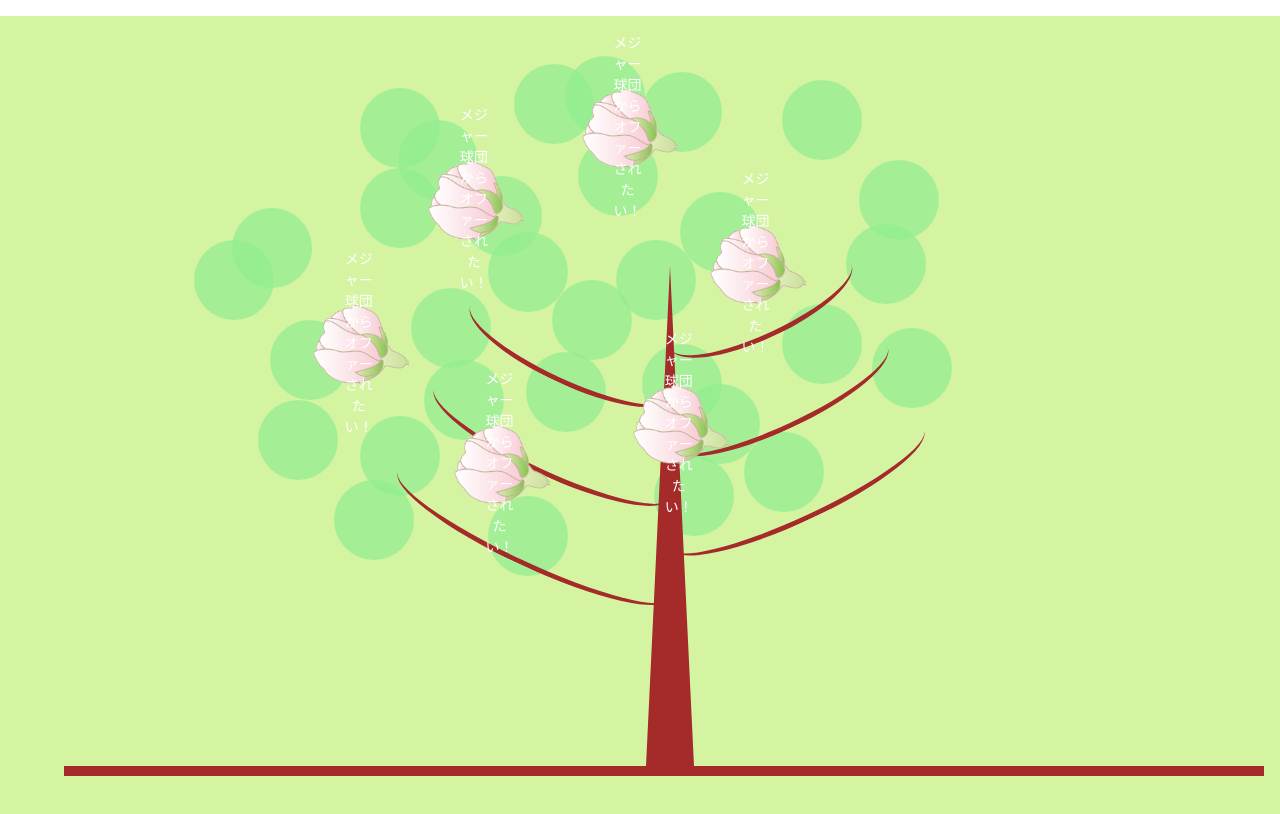
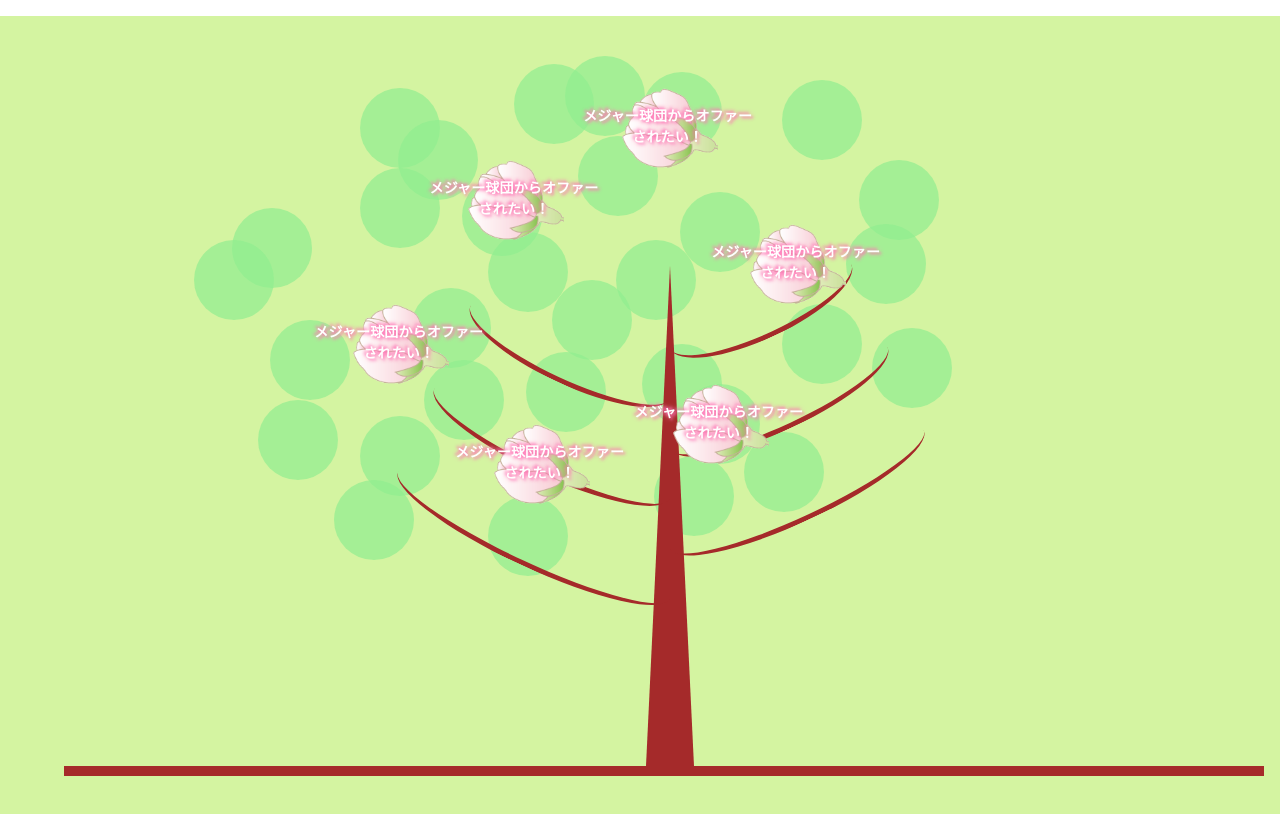
Before and after one commit to PRTIMES-hackathon-2025-winter-team2/frontend, a React (Create React App) app: page /tree in a window 1280 px wide. Built offline with nearby package versions, Linux system fonts and the light colour scheme.

Commit message:
文字色をつける

```diff
--- a/src/components/pages/tree/TreeComponent.tsx
+++ b/src/components/pages/tree/TreeComponent.tsx
@@ -53,7 +53,7 @@ export const TreeComponent = () => {
             position: "absolute",
             top: `calc(${pos.top}vh - ${sakuraVisible[index] ? 40 : 0}px)`,
             left: `calc(${pos.left}vw - ${sakuraVisible[index] ? 40 : 0}px)`,
-            width: sakuraVisible[index] ? "180px" : "100px",
+            width: "180px", // 幅を統一
             height: "auto",
             display: "flex",
             flexDirection: "column",
@@ -69,28 +69,41 @@ export const TreeComponent = () => {
             src={sakuraVisible[index] ? sakura : tubomi}
             alt="sakura or tubomi"
             sx={{
-              width: "100%",
+              width: sakuraVisible[index] ? "180px" : "100px",
               height: "auto",
               objectFit: "contain",
               transition: "width 0.3s ease-in-out",
             }}
           />
-          {/* 画像上のテキスト */}
-          <Typography
+          {/* 画像上のテキスト (幅を一定にする) */}
+          <Box
             sx={{
               position: "absolute",
               top: "50%",
               left: "50%",
               transform: "translate(-50%, -50%)",
-              color: "white",
+              minWidth: "180px", // ここで幅を統一
+              textAlign: "center",
               padding: "4px 8px",
               borderRadius: "4px",
-              fontSize: "14px",
-              textAlign: "center",
             }}
           >
-            メジャー球団からオファーされたい！
-          </Typography>
+            <Typography
+              sx={{
+                color: "white",
+                fontSize: "14px",
+                textAlign: "center",
+                textShadow: `
+                2px 2px 3px rgba(255, 105, 180, 0.8),  /* 濃いピンクのシャドウ */
+                -2px -2px 3px rgba(255, 105, 180, 0.8), /* 逆方向のシャドウ */
+                0px 0px 6px rgba(255, 182, 193, 1)  /* 淡いピンクの光の効果 */
+                `,
+                fontWeight: "bold",
+              }}
+            >
+              メジャー球団からオファーされたい！
+            </Typography>
+          </Box>
         </Box>
       ))}
 
```
